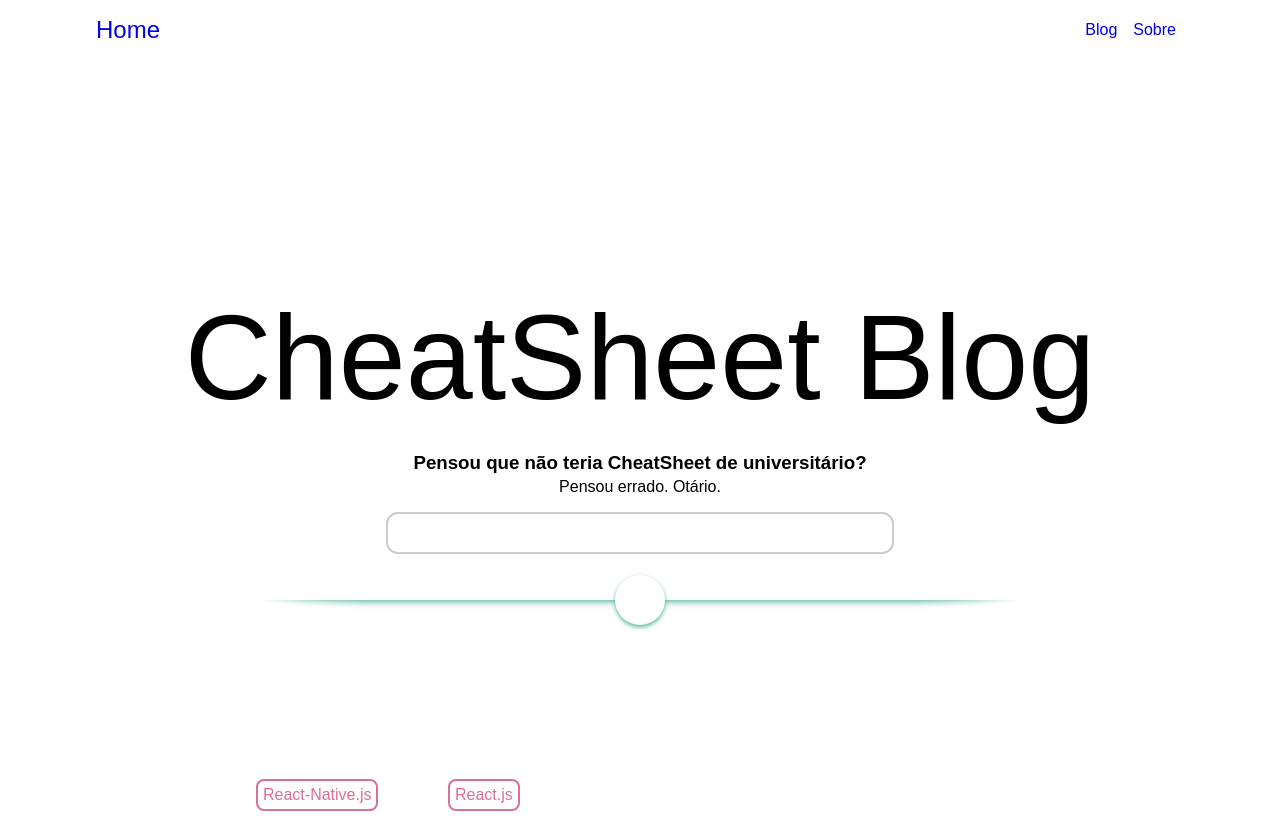
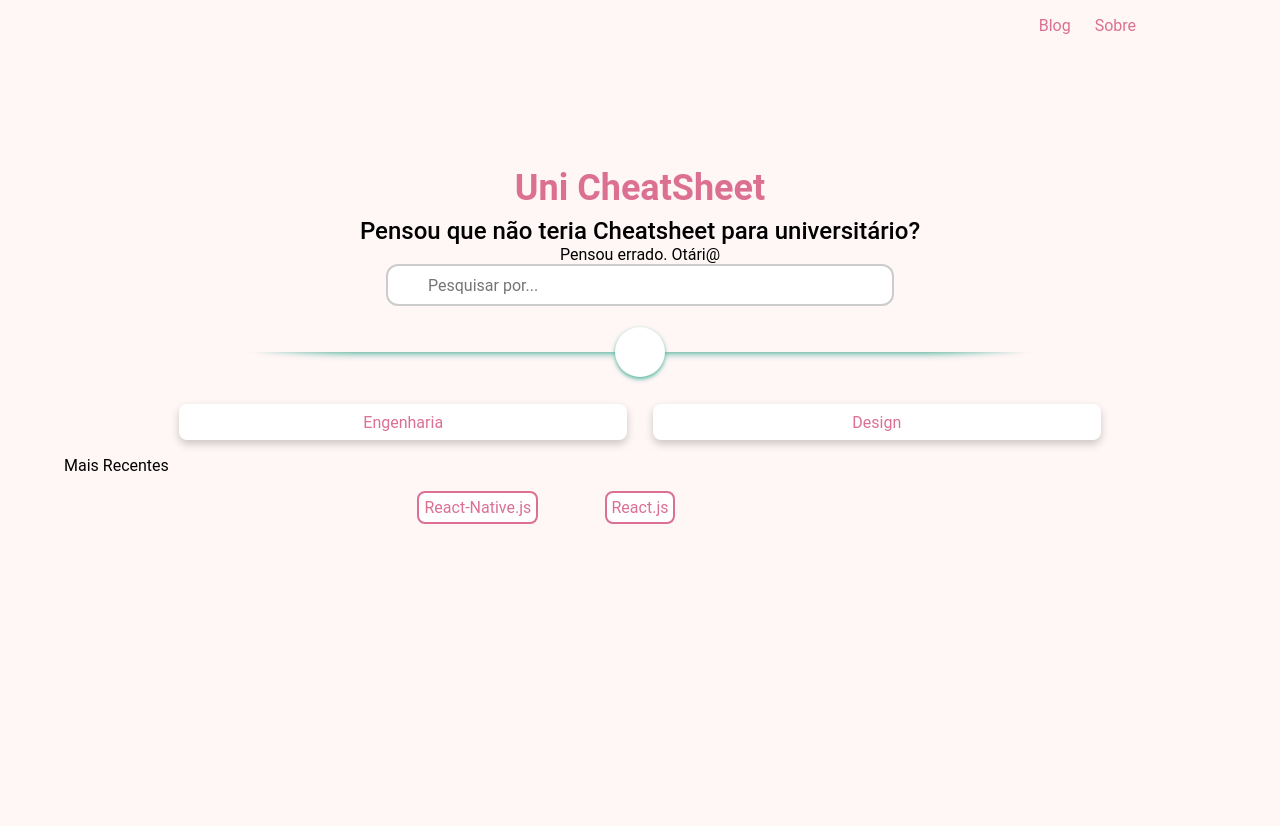
Before and after one commit to ptmarmello/GatsbyBlog, a Gatsby site in the folder newdir/cheatsheet/: page / in a window 1280 px wide. After the commit the page ends 800 px from the top, so only its background shows below. Built offline with nearby package versions, Linux system fonts and the light colour scheme; Gatsby itself is replaced by a stand-in of ours; some packages are replaced by stand-ins of ours.

Commit message:
Arrumando uma nova interface mais clean

```diff
--- a/newdir/cheatsheet/package.json
+++ b/newdir/cheatsheet/package.json
@@ -57,7 +57,7 @@
   },
   "repository": {
     "type": "git",
-    "url": "https://github.com/gatsbyjs/gatsby-starter-default"
+    "url": ""
   },
   "bugs": {
     "url": "https://github.com/gatsbyjs/gatsby/issues"
--- a/newdir/cheatsheet/src/components/divider.js
+++ b/newdir/cheatsheet/src/components/divider.js
@@ -14,8 +14,7 @@ export default function Divider(props) {
 
             {props.type === 'Normal' &&
                 <div class="astrodivider" style={{marginTop: '20px'}}>
-                    <div class="astrodividermask">
-                    </div>
+                    <div class="astrodividermask"></div>
                 </div>
             }
 
--- a/newdir/cheatsheet/src/components/navbar.js
+++ b/newdir/cheatsheet/src/components/navbar.js
@@ -25,15 +25,17 @@ const NavTitle = styled.h2`
 
 const LinkButton = styled.button`
     width: fit-content;
-    height: min-content;
+    height: fit-content;
+    min-height: 20px;
     outline: none;
     margin: 0 auto;
     padding: 8px;
 
     text-decoration: none;
-    color: black;
+    color: palevioletred;
     border-radius: 8px;
     background: transparent;
+    transition: 0.367s ease-in-out;
 
     &:hover{
         background: palevioletred;
@@ -45,7 +47,7 @@ const LinkButton = styled.button`
 `;
 
 const ListLink = props => (
-    <li style={{display:'inline-block', marginRight:'.5rem'}}>
+    <li style={{display:'inline-block', marginRight:'.5rem', height:'fit-content'}}>
         <LinkButton as={Link} to={props.to} >
             {props.children}
         </LinkButton>
@@ -55,9 +57,11 @@ const ListLink = props => (
 export default function Navbar(props) {
     return(
         <div className="App-Nav">
-            <div style={{margin:'0 auto', width:'90%', display: 'flex', justifyContent: 'space-between'}}>
-                <div className="back" style={{outline:'none', float: 'left', marginRight: '32px'}} >
-                    <FontAwesomeIcon icon={ faArrowLeft }/>
+            <div className="NavContainer">
+                <div>
+                    {props.pageTitle !== "Home" &&
+                        <FontAwesomeIcon icon={ faArrowLeft }/>
+                    }
                 </div>
 
                 {props.pageTitle !== "Home" &&
@@ -66,17 +70,17 @@ export default function Navbar(props) {
                     </NavTitle>
                 }
 
-                <div>
-                    <ul style={{listStyle:'none', float:'right', outline: 'none', margin: '0', padding: '0'}}>
+                <div className="NavMenu">
+                    <ul>
                         {props.pageTitle !== 'Home' &&
                             <div className="sb-search" id="sb-search">
                                 <form style={{marginRight:'12px'}}>
-                                <input type="search" placeholder=""/>
+                                    <input type="search" placeholder=""/>
                                 </form>
                             </div>
                         }
-                        <ListLink to="/blog" > Blog </ListLink>
-                        <ListLink to="/sobre" > Sobre </ListLink>
+                        <ListLink to="/blog"> Blog </ListLink>
+                        <ListLink to="/sobre"> Sobre </ListLink>
                     </ul>
                 </div>
             </div>
--- a/newdir/cheatsheet/src/data/folders_db.json
+++ b/newdir/cheatsheet/src/data/folders_db.json
@@ -59,7 +59,7 @@
     ],
     "minors":[
         {
-            "title": "Cyberseguranca",
+            "title": "Cybersegurança",
             "content":[
                 {
                     "title":"Terminal",
--- a/newdir/cheatsheet/src/pages/blog.js
+++ b/newdir/cheatsheet/src/pages/blog.js
@@ -4,7 +4,6 @@ import { Link } from 'gatsby';
 import Navbar from '../components/navbar';
 import '../styles/blog.css';
 import styled from 'styled-components';
-
 import Helmet from 'react-helmet';
 
 const BlogPost = styled.div`
--- a/newdir/cheatsheet/src/pages/index.js
+++ b/newdir/cheatsheet/src/pages/index.js
@@ -1,10 +1,8 @@
 import React, {useState} from "react";
-// import { Link } from 'gatsby';
+import localData from '../data/folders_db.json';
 import Layout from "../templates/layouts/layout";
 import {graphql, Link} from 'gatsby';
 
-// import Header from '../components/header';
-// import Searchbar from '../components/searchbar';
 import Divider from "../components/divider";
 import "slick-carousel/slick/slick.css";
 import "slick-carousel/slick/slick-theme.css";
@@ -14,54 +12,7 @@ import '../styles/global.css';
 import '../styles/home.css';
 import '../styles/header.css';
 import '../styles/searchbar.css';
-// import HomeSlides from "../components/HomeSlides";
-
-const HeaderHeader = styled.h1`
-  font-weight: 500;
-  margin-block-end: 0.2em;
-
-  @media screen and (min-width: 600px){
-    font-size: calc(18vw - 90px);
-  }
-
-  @media screen and (min-width: 1000px){
-    font-size: calc(18vw - 110px);
-  }
-
-  @media screen and (min-width: 1300px){
-    font-size: calc(18vw - 150px);
-  }
-
-`
-// const SearchButton = styled.button`
-//     margin: 0 auto;
-//     margin-left: 4px;
-//     min-width: 102px;
-//     height: 42px;
-//     border: 2px solid #ccc;
-//     background-color: transparent;
-//     border-radius: 4px 12px 12px 4px;
-//     outline: none;
-
-
-//     transition: width 0.4s ease-in-out;
-
-//     /* @media screen and (max-width: 700px){
-//         width: 20px;
-//     } */
-
-//     &:enabled{
-//         border-color: gray;
-//         cursor: pointer;
-//     }
-
-//     &:active{
-//         border: 3px solid;
-//         border-color: green;
-//         transform: scale(0.98);
-//     }
-
-// `;
+import Navbar from "../components/navbar";
 
 const ListLink = styled(Link)`
   padding: 5px;
@@ -70,9 +21,7 @@ const ListLink = styled(Link)`
   justify-content: center;
   align-items: center;
   text-align: center;
-
   margin: 0 auto;
-
   min-width: max-content;
   max-width: 40%;
   height: fit-content;
@@ -82,11 +31,11 @@ const ListLink = styled(Link)`
   border-radius: 8px;
   color: palevioletred;
 
-  background: transparent;
+  background: white;
   transition: 0.367s ease-in-out;
 
   &:hover{
-    transform: scale(1.25);
+    transform: scale(1.05);
     background: palevioletred;
     color: white;
   }
@@ -98,14 +47,38 @@ const ListLink = styled(Link)`
   }
 `;
 
-const NavButton = styled(Link)`
-    margin: 0 auto;
-    margin-right: 8px;
-    margin-left: 8px;
-    outline: none;
+const MainLink = styled(Link)`
+  display: flex;
+  width: 100%;
+  height: 100%;
+  min-height: 36px;
+  padding: 5px;
+  border-radius: 8px;
+  box-shadow: 0 4px 8px 0 rgba(0,0,0,0.2);
+  transition: 0.367s ease-in-out;
+  color: palevioletred;
+  justify-content: center;
+  align-content: center;
+  align-items: center;
+  text-align: center;
+  background: white;
+
+  :hover{
+    transform: scale(1.05);
+    box-shadow: 0 5px 10px 0 rgba(0,0,0,0.2);
+  }
+  :active{
+    transform: scale(0.997);
+    box-shadow: 0 3px 6px 0 rgba(0,0,0,0.2);
+  }
 `;
 
-
+// const NavButton = styled(Link)`
+//     margin: 0 auto;
+//     margin-right: 8px;
+//     margin-left: 8px;
+//     outline: none;
+// `;
 
 function Searchbar() {
   const [search, setSearch] = useState(String);
@@ -129,63 +102,56 @@ function Searchbar() {
   );
 }
 
-function Header(props) {
- return(
-  <div className="App-Header">
-  <div className="Header-nav">
-      <Link to={`/`} style={{width:'fit-content', margin:'0', float: "left", fontSize:'24px', outline: 'none'}}>Home</Link>
-      <ul style={{listStyle:'none', float: 'right', outline: 'none', margin: '0', padding: '0', display:'flex'}}>
-          <NavButton to="/blog" > Blog </NavButton>
-          <NavButton to="/sobre" > Sobre </NavButton>
-      </ul>
-  </div>
-  <div className="header-children">
-          {props.children}
-  </div>
-</div>
- );
-}
-
 export default function Home({data}) {
   const usingData = data.allMdx.edges;
-  const ChList = <section className="home-grid">
-      {usingData.map( (things, index) => {
-        console.log(index);
-        return (
-          <li>
-            <ListLink key={index} to={`ch${things.node.fields.slug}/`}>
-              {things.node.frontmatter.title}
-            </ListLink>
-          </li>
-        );
-      })}
-
+  const ChList = <section className="homeDisplays">
+    <div className="homeMainGrid">
+      {
+        localData.majors.map((major,id) => {
+          return(
+            <MainLink to={`/majors/${major.title}`} key={id}>
+              {major.title}
+            </MainLink>
+          )
+        })
+      }
+    </div>
   </section>;
 
   return (
     <Layout pageTitle="Home">
       <Helmet title="Home | CheatsheetBlog" defer={false} />
-      <div style={{margin:'0 auto', padding:'0'}}>
-          <Header>
-              <section style={{display:"block", margin:'0 auto', width: '100%', height: '100%', alignContent: 'center', position: 'relative', justifyContent: 'center', textAlign: 'center'}}>
-                <div className="Home-main-container">
-                  <div className="Home-container">
-                    <HeaderHeader>CheatSheet Blog</HeaderHeader>
-                    <div className="header-paragraph">
-                      <h3 style={{marginBottom: 0 , paddingBottom: 0}} >Pensou que não teria CheatSheet de universitário?</h3>
-                      <p style={{marginTop: '4px'}}>Pensou errado. Otário.</p>
-                    </div>
-                    <Searchbar />
-
-                    <Divider type="Astro"/>
-                  </div>
+      <section>
+        <Navbar pageTitle="Home"/>
+        <div className="homeContainer">
+          <div className="ContainerMain">
+            <h2>Uni CheatSheet</h2>
+            <h4>Pensou que não teria Cheatsheet para universitário?</h4>
+            <p>Pensou errado. Otári@</p>
+          </div>
+          <Searchbar />
+          <Divider type="Astro" />
+          <div className="homeContent">
+            {ChList}
+          </div>
+          {/* <Divider type="Normal" /> */}
+        </div>
+        <main>
+          <p>Mais Recentes</p>
+          <div className="homeGrid">
+            {usingData.map( (things, index) => {
+              // console.log(index);
+              return (
+                <div>
+                  <ListLink key={index} to={`ch${things.node.fields.slug}/`}>
+                    {things.node.frontmatter.title}
+                  </ListLink>
                 </div>
-
-                  {/* <HomeSlides /> */}
-              </section>
-            {ChList}
-          </Header>
-      </div>
+              );
+            })}
+          </div>
+        </main>
+      </section>
     </Layout>
   );
 }
--- a/newdir/cheatsheet/src/styles/global.css
+++ b/newdir/cheatsheet/src/styles/global.css
@@ -1,18 +1,18 @@
 *{
-    font-family: 'Montserrat', sans-serif;
+    font-family: 'Roboto', sans-serif;
+    margin: 0;
+    padding: 0;
+    box-sizing: border-box;
+    border: none;
 }
-html{
+html, body{
     margin: 0;
     padding: 0;
     width: 100%;
-    height: 100%;
+    height: auto;
+    background-color: rgb(255, 246, 246);
 }
-body{
-    margin: 0;
-    padding: 0;
-    width: 100%;
-    height: 100%;
-}
+
 
 .App{
     margin: 0 auto;
@@ -23,7 +23,7 @@ body{
 
 .App-Nav{
     display: flex;
-    justify-content: space-between;
+    justify-content: center;
     align-items: center;
     align-content: center;
     text-align: center;
@@ -37,7 +37,7 @@ body{
     height: max-content;
     max-height: 80px;
 
-    background: rgb(102, 125, 255);
+    /* background: palegreen; */
 }
 
 .App-Container{
--- a/newdir/cheatsheet/src/styles/home.css
+++ b/newdir/cheatsheet/src/styles/home.css
@@ -1,52 +1,94 @@
-.home-grid{
-    display: grid;
+a{
+    text-decoration: none;
+}
+
+main{
+    width: 90%;
+    height: 100%;
     margin: 0 auto;
-    padding: 0;
-    width: 60%;
-    max-width: 65%;
-    height: max-content;
+}
 
-    margin-top: 15px;
-
-    grid-template-columns: repeat(4, minmax(25%,80%));
-    justify-content: space-between;
+.homeContainer{
+    width: 80%;
+    height: auto;
+    margin: 0 auto;
+    justify-content: center;
+    align-content: center;
     align-items: center;
     text-align: center;
 }
 
-.home-grid li{
-    width: fit-content;
-    margin: 0;
-    margin-bottom: 15px;
-    text-decoration: none;
-    list-style: none;
+.ContainerMain{
+    width: 100%;
+    height: 100%;
+    margin: 15vh auto 0 auto;
 }
 
-a{
-    text-decoration: none;
+.ContainerMain h2{
+    font-weight: 700;
+    font-size: 36px;
+    color: palevioletred;
+    margin: 1vh auto;
 }
-.Home-nav{
-    width: 100%;
-    height: max-content;
-    justify-content: space-between;
+
+.ContainerMain h4{
+    font-weight: 500;
+    font-size: 24px;
+}
+
+
+.homeContent{
+    width: 90%;
+    height: auto;
+    margin: 4vh auto 0px auto;
+    justify-content: center;
     align-items: center;
     align-content: center;
 }
 
-.Home-main-container{
+.homeContent h1,h2,h3,h4,h5,h6 {
+    margin-block-start: 0;
+    margin-block-end: 0;
+}
+
+.homeDisplays{
     width: 100%;
-    height: 90vh;
+    height: auto;
+    display: block;
+    justify-content: center;
+    align-content: center;
+    align-items: center;
+    margin: 0 auto 2vh auto;
+}
 
+.homeMainGrid{
     display: flex;
+    /* grid-template-columns: 1fr 1fr 1fr 1fr 1fr 1fr; */
+    grid-gap: 2vw;
+    margin: 0 auto;
+    justify-content: center;
+    align-content: center;
+}
+
+.homeGrid{
+    width: 40%;
+    height: auto;
+    margin: 2vh auto;
+    display: grid;
+    grid-template-columns: repeat(3, minmax(70px, 140px));
+    grid-gap: 2vw;
+}
+
+.homeGrid div{
+    margin: 0 auto;
+    padding: 0;
     justify-content: center;
     align-items: center;
-    text-align: center;
-    margin: auto auto;
-
-}
-
-.Home-container{
-    width: fit-content;
-    max-width: 100%;
+    align-self: center;
+    width: min-content;
     height: fit-content;
 }
+/*
+.homeMainContent{
+
+} */
--- a/newdir/cheatsheet/src/styles/nav.css
+++ b/newdir/cheatsheet/src/styles/nav.css
@@ -1,3 +1,20 @@
+.NavContainer{
+	display: flex;
+	width: 80%;
+	height: 100%;
+	margin: 1vh auto 0 auto;
+	justify-content: space-between;
+	align-content: center;
+	align-items: center;
+	align-self: center;
+}
+
+.NavMenu{
+	width: auto;
+	display: inline-block;
+}
+
+
 .sb-search{
     display: inline-block;
     margin: 0 auto;
@@ -7,22 +24,32 @@
     align-items: center;
 }
 
-input {
+.sb-search form{
+	transition: 0.367s ease-in-out;
+}
+
+.sb-search form:hover{
+	transform: scaleX(1.01);
+	box-shadow: 0 2px 4px 0 #66CC75;
+	border-radius: 10em;
+}
+
+.sb-search form input {
 	outline: none;
 }
-input[type=search] {
+.sb-search form input[type=search] {
 	-webkit-appearance: textfield;
-	-webkit-box-sizing: content-box;
+	/* -webkit-box-sizing: content-box; */
 	font-family: inherit;
 	font-size: 100%;
 }
-input::-webkit-search-decoration,
-input::-webkit-search-cancel-button {
+.sb-search form input::-webkit-search-decoration,
+.sb-search form input::-webkit-search-cancel-button {
 	display: none;
 }
 
 
-input[type=search] {
+.sb-search form input[type=search] {
 	background: #fff url(https://static.tumblr.com/ftv85bp/MIXmud4tx/search-icon.png) no-repeat 9px center;
 	border: solid 1px #ccc;
 	padding: 9px 10px 9px 32px;
@@ -36,42 +63,42 @@ input[type=search] {
 	-moz-transition: all .5s;
 	transition: all .5s;
 }
-input[type=search]:focus {
-	width: 130px;
+.sb-search form input[type=search]:focus {
+	width: 140px;
 	background-color: #fff;
 	border-color: #66CC75;
 
-	-webkit-box-shadow: 0 0 5px rgba(109,207,246,.5);
+	/* -webkit-box-shadow: 0 0 5px rgba(109,207,246,.5);
 	-moz-box-shadow: 0 0 5px rgba(109,207,246,.5);
-	box-shadow: 0 0 5px rgba(109,207,246,.5);
+	box-shadow: 0 0 5px rgba(109,207,246,.5); */
 }
 
-input:-moz-placeholder {
+.sb-search form input:-moz-placeholder {
 	color: #fff;
 }
-input::-webkit-input-placeholder {
+.sb-search form input::-webkit-input-placeholder {
 	color: #fff;
 }
 
-input[type=search] {
-	width: 15px;
+.sb-search form input[type=search] {
+	width: 39px;
 	padding-left: 10px;
 	color: transparent;
 	cursor: pointer;
 }
-input[type=search]:hover {
+.sb-search form input[type=search]:hover {
 	background-color: #fff;
 }
-input[type=search]:focus {
-	width: 130px;
+.sb-search form input[type=search]:focus {
+	width: 140px;
 	padding-left: 32px;
 	color: #000;
 	background-color: #fff;
 	cursor: auto;
 }
-input:-moz-placeholder {
+.sb-search form input:-moz-placeholder {
 	color: transparent;
 }
-input::-webkit-input-placeholder {
+.sb-search form input::-webkit-input-placeholder {
 	color: transparent;
 }
```
Also changed, not shown: newdir/cheatsheet/README.md.
